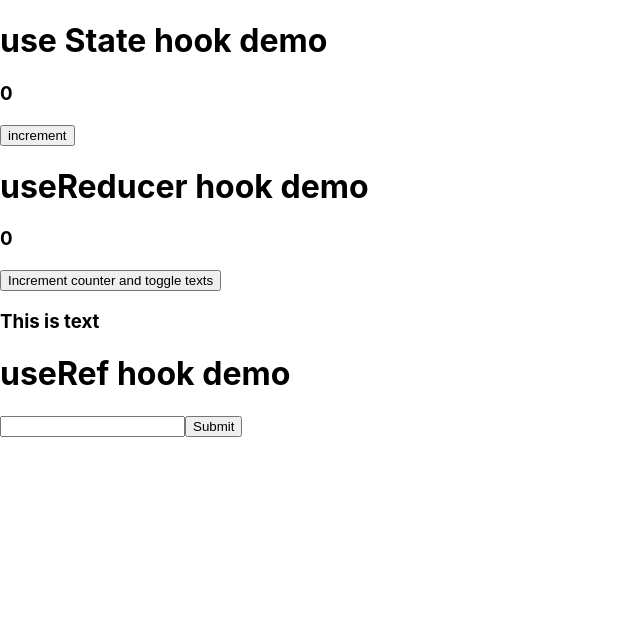
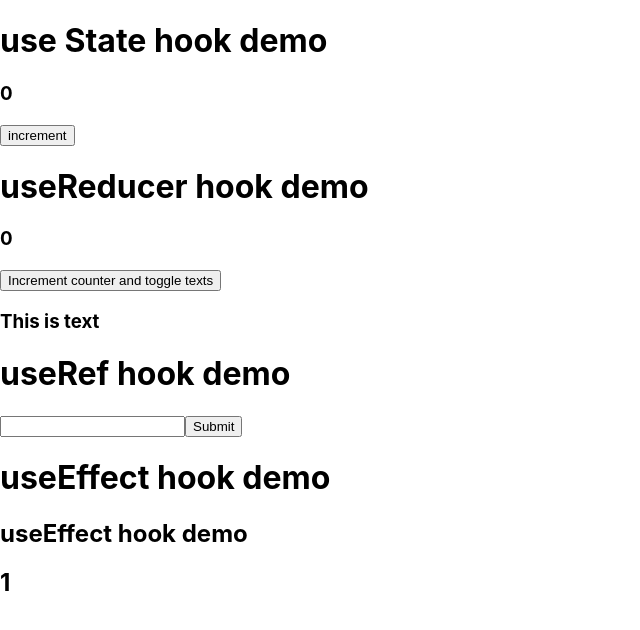
Before and after one commit to shrushti2000/React-Hooks, a React (Create React App) app: page / in a window 1280 px wide. Shown: the top 630 px of the page, without its empty margins (0-640 px from the left). Built offline with nearby package versions, Linux system fonts and the light colour scheme.

Commit message:
feat: useEffect hook

```diff
--- a/src/App.js
+++ b/src/App.js
@@ -3,6 +3,7 @@ import './App.css';
 import UseStateHook from './hooks/UseStateHook';
 import UserReducerHook from './hooks/UseReducerHook';
 import  UseRefHook  from './hooks/UseRefHook';
+import UseEffectHook from './hooks/UseEffectHook';
 
 function App() {
   return (
@@ -13,6 +14,8 @@ function App() {
   <UserReducerHook/>
   <h1>useRef hook demo</h1>
   <UseRefHook/>
+  <h1>useEffect hook demo</h1>
+  <UseEffectHook/>
    </>
 
   );
--- /dev/null
+++ b/src/hooks/UseEffectHook.js
@@ -0,0 +1,18 @@
+import React, { useEffect, useState } from "react"
+
+const UseEffectHook=()=>{
+    const [counter,setCounter]=useState(0);
+
+    console.log("before useeffect")
+    useEffect(()=>{
+        console.log("useEffect runned")
+        setCounter(1);
+    },[])
+    console.log("after useeffect")
+    return(
+      <>
+        <h2>useEffect hook demo</h2>
+        <h2>{counter}</h2></>
+    )
+}
+export default UseEffectHook;
```
